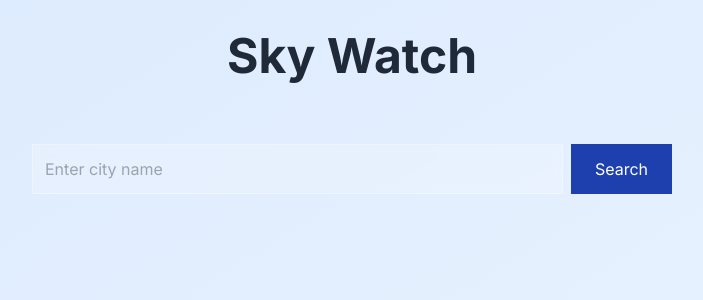
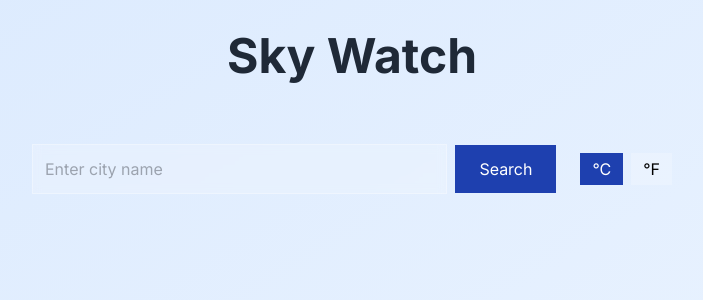
Before and after one commit to kmjaman/sky-watch, a Next.js app: page / in a window 1280 px wide. Shown: the top 300 px of the page, without its empty margins (288-991 px from the left). Built offline with nearby package versions, Linux system fonts and the light colour scheme.

Commit message:
Add temperature unit toggle

```diff
--- a/src/components/Weather.tsx
+++ b/src/components/Weather.tsx
@@ -4,6 +4,7 @@ import { useState } from 'react'
 import axios from 'axios'
 import { ForecastData, ForecastResponse } from '@/types/weather'
 import { formatDate, groupForecastByDay } from '@/utils/dateHelper'
+import { convertTemperature } from '@/utils/weatherUtils'
 
 interface WeatherData {
   name: string
@@ -36,6 +37,7 @@ export default function Weather() {
   const [loading, setLoading] = useState(false)
   const [error, setError] = useState('')
   const [forecast, setForecast] = useState<ForecastData[]>([])
+  const [unit, setUnit] = useState<'C' | 'F'>('C')
 
   const fetchWeather = async (e: React.FormEvent) => {
     e.preventDefault()
@@ -78,10 +80,10 @@ export default function Weather() {
             />
             <div className="flex justify-center gap-2">
               <p className="text-lg font-bold">
-                {Math.round(day.main.temp_max)}°C
+                {convertTemperature(day.main.temp_max, unit)}°
               </p>
               <p className="text-lg text-gray-600">
-                {Math.round(day.main.temp_min)}°C
+                {convertTemperature(day.main.temp_min, unit)}°
               </p>
             </div>
             <p className="text-sm capitalize text-gray-600">
@@ -93,9 +95,26 @@ export default function Weather() {
     </div>
   )
 
+  const UnitToggle = () => (
+    <div className="flex items-center gap-2 ml-4">
+      <button
+        onClick={() => setUnit('C')}
+        className={`px-3 py-1 rounded-lg ${unit === 'C' ? 'bg-primary text-white' : 'bg-white/20'}`}
+      >
+        °C
+      </button>
+      <button
+        onClick={() => setUnit('F')}
+        className={`px-3 py-1 rounded-lg ${unit === 'F' ? 'bg-primary text-white' : 'bg-white/20'}`}
+      >
+        °F
+      </button>
+    </div>
+  )
+
   return (
     <div className="max-w-2xl mx-auto p-4">
-      <form onSubmit={fetchWeather} className="mb-8 flex gap-2">
+      <form onSubmit={fetchWeather} className="mb-8 flex gap-2 items-center">
         <input
           type="text"
           value={city}
@@ -110,6 +129,7 @@ export default function Weather() {
         >
           {loading ? 'Searching...' : 'Search'}
         </button>
+        <UnitToggle />
       </form>
 
       {error && <p className="text-red-500 mb-4">{error}</p>}
@@ -134,8 +154,13 @@ export default function Weather() {
 
           <div className="grid grid-cols-2 md:grid-cols-4 gap-4">
             <div className="glass-card p-4 text-center">
-              <p className="text-3xl font-bold">{Math.round(weather.main.temp)}°C</p>
+              <p className="text-3xl font-bold">
+                {convertTemperature(weather.main.temp, unit)}°{unit}
+              </p>
               <p className="text-sm text-gray-600">Temperature</p>
+              <div className="mt-2 text-sm">
+                Feels like {convertTemperature(weather.main.feels_like, unit)}°
+              </div>
             </div>
             <div className="glass-card p-4 text-center">
               <p className="text-3xl font-bold">{weather.main.humidity}%</p>
```
